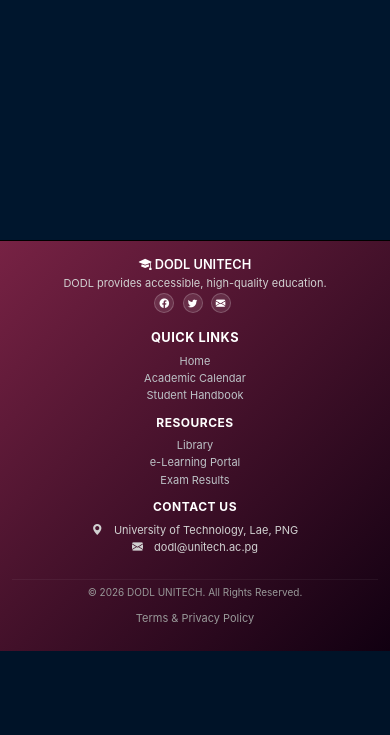
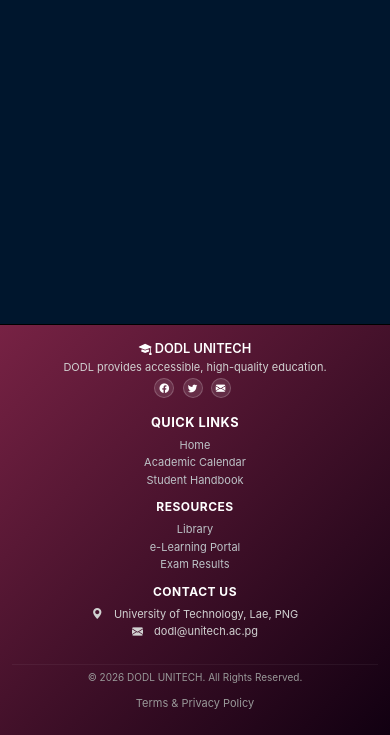
Before and after one commit to OGL2025/online_learning, a Flask app: page /auth/register in a window 390 px wide. Shown: the part 784-1519 px from the top of the page. Before the commit the page ends 1435 px from the top, so only its background shows below. Run offline with Flask 3, Linux system fonts and the light colour scheme; some libraries are stand-ins or nearby versions.

Commit message:
video body height 180vh

```diff
--- a/app/static/css/style.css
+++ b/app/static/css/style.css
@@ -344,7 +344,7 @@
         background: rgb(0, 22, 45);
         box-shadow: none; /* Removes the gray overlay caused by shadow */
         font-size: 8px;
-        min-height: 170vh;
+        min-height: 180vh;
         /* max-width: 1000px;
         margin: 0 auto; */
     }
```
